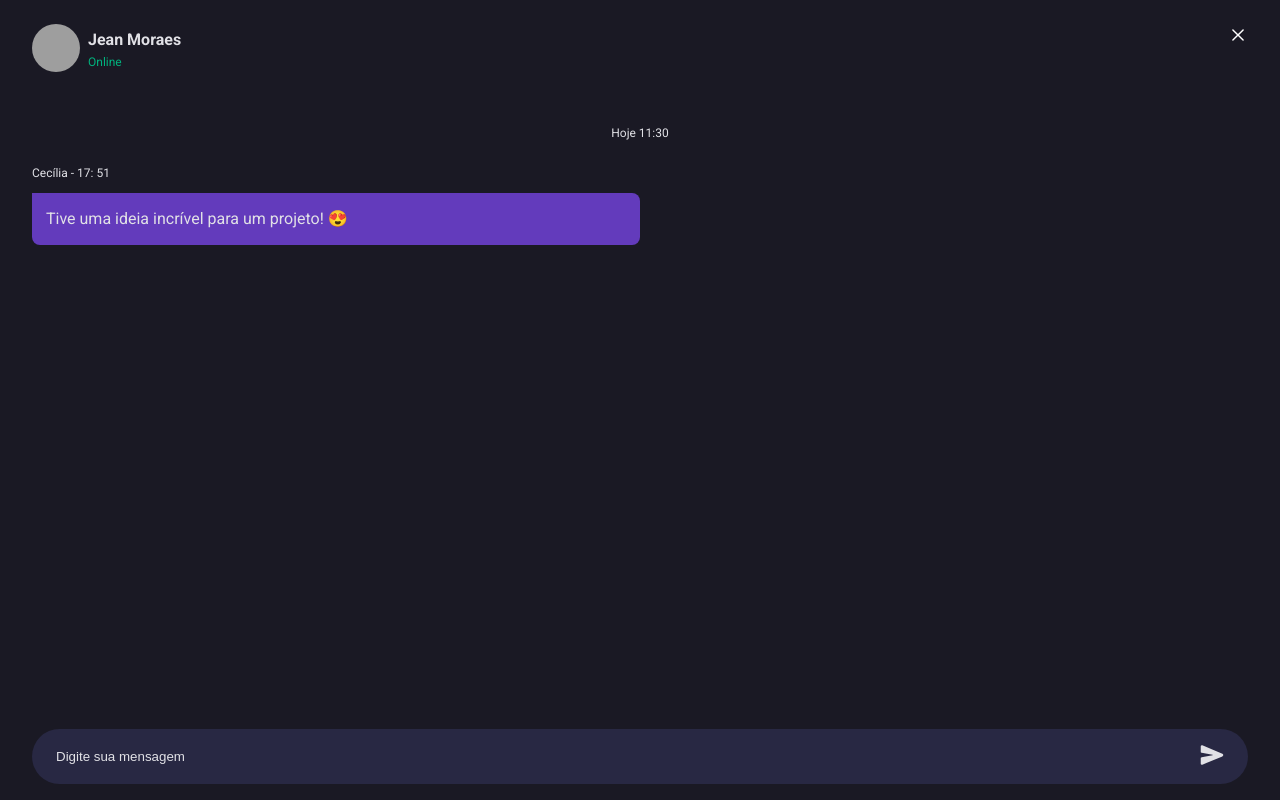
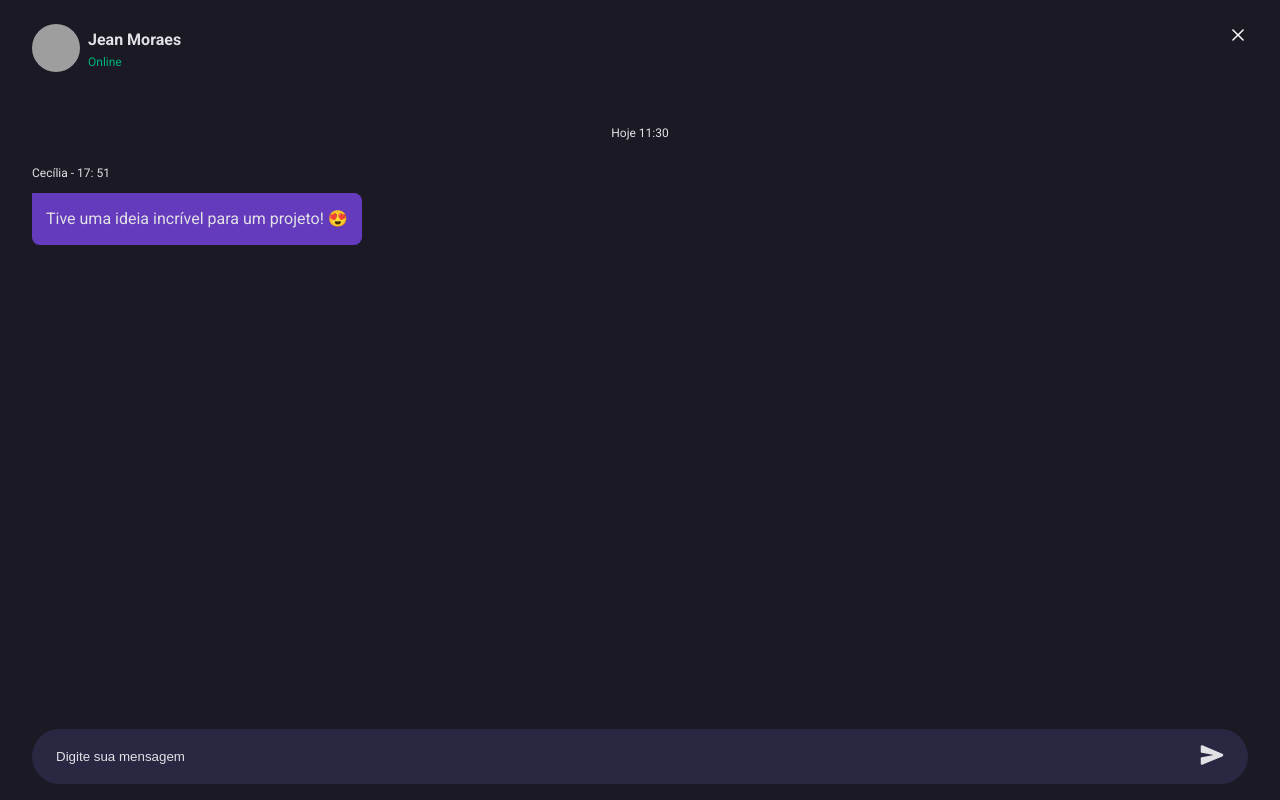
Before and after one commit to JeanMoraes/boraCodar-chat, a Vue app: page / in a window 1280 px wide. Built offline with nearby package versions, Linux system fonts and the light colour scheme; grey boxes are pictures that could not be loaded.

Commit message:
feat: add responsivity to ChatMessage component

```diff
--- a/src/components/ChatMessage.vue
+++ b/src/components/ChatMessage.vue
@@ -44,6 +44,11 @@
 
             color: var(--light-text);
             text-align: left;
+
+            @media screen and (min-width: 720px) {
+                width: auto;
+                max-width: 50%;
+            }
         }
 
     }
```
